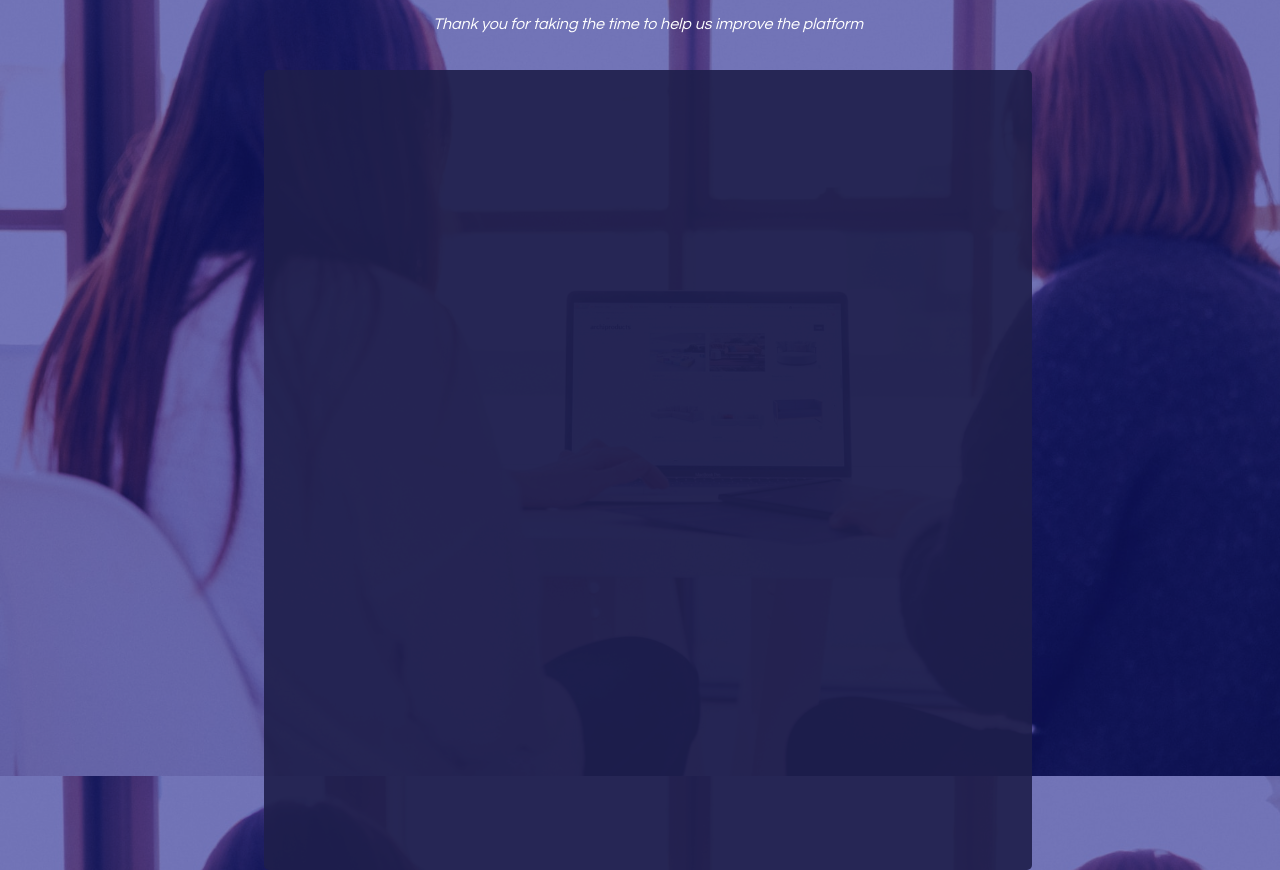
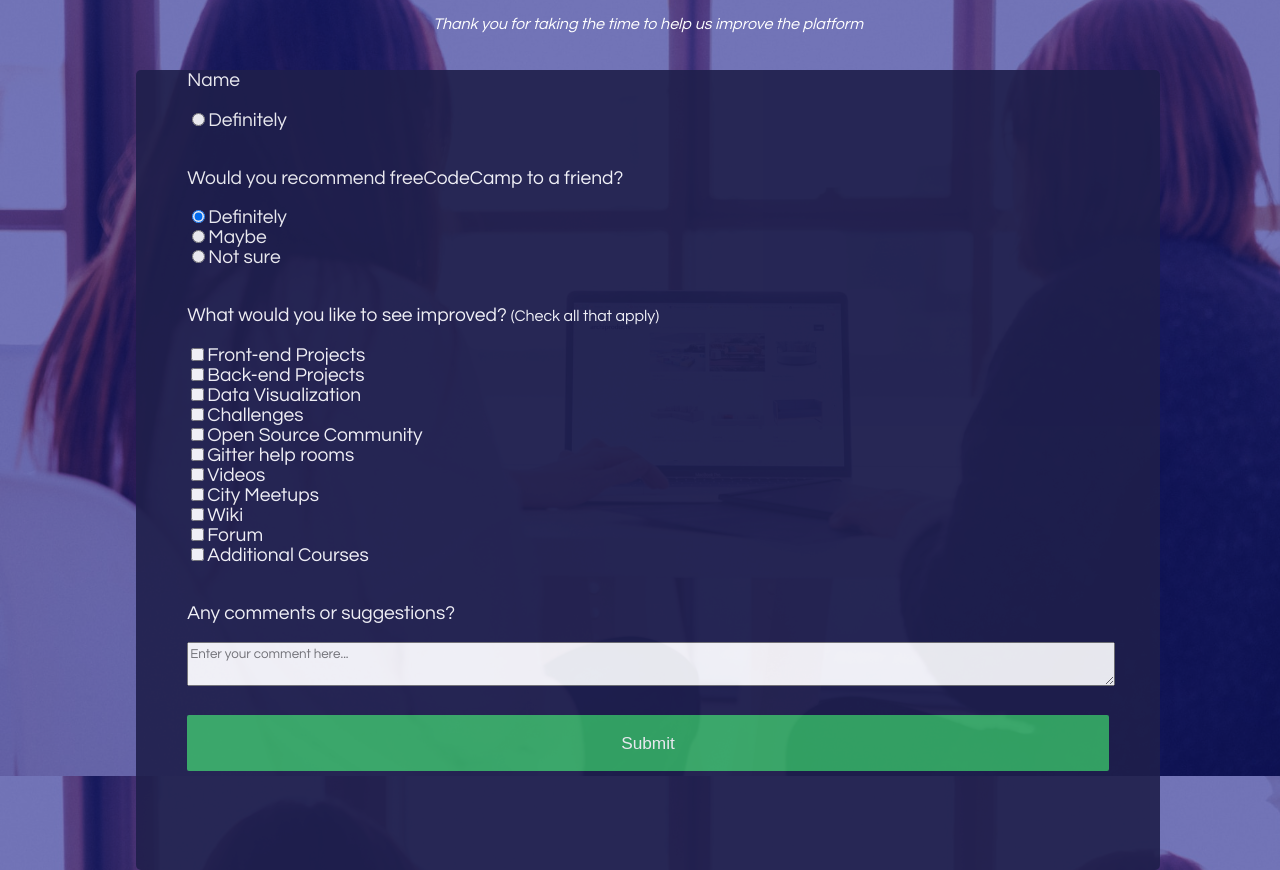
Before and after one commit to Juddalicious/FCC-second-project, a plain HTML site: page index.html in a window 1280 px wide. Shown: the part 83-953 px from the top of the page. Drawn offline with Linux system fonts and the light colour scheme.

Commit message:
wrote many input boxes

```diff
--- a/index.html
+++ b/index.html
@@ -12,8 +12,69 @@
     <h1 class="heading">freeCodeCamp Survey Form</h1>
     <p class="tagline">Thank you for taking the time to help us improve the platform</p>
     <div class="card">
-
+    <form action="https://www.theprennialquote.com">
+        <div class="inner_card">
+            <p class="intro">Name</p>
+            <label for="definitely">
+                <input id="definitely" type="radio" name="recommendation" checked>Definitely
+            </label>
+        </div>
+        <div class="inner_card">
+            <p class="intro">Would you recommend freeCodeCamp to a friend?</p>
+            <label for="definitely">
+                <input id="definitely" type="radio" name="recommendation" checked>Definitely
+            </label>
+            <label for="maybe">
+                <input id="maybe" type="radio" name="recommendation">Maybe
+            </label>
+            <label for="Not sure">
+                <input id="Not sure" type="radio" name="recommendation">Not sure
+            </label>
+        </div>
+        <div class="inner_card">
+        <p class="intro">What would you like to see improved? <small>(Check all that apply)</small></p>
+        <label for="front-end_projects">
+            <input id="front-end_projects" type="checkbox" name="improvement">Front-end Projects
+        </label>
+        <label for="Back-end Projects">
+            <input id="Back-end Projects" type="checkbox" name="improvement">Back-end Projects
+        </label>
+        <label for="Data Visualization">
+            <input id="Data Visualization" type="checkbox" name="improvement">Data Visualization
+        </label>
+        <label for="Challenges">
+            <input id="Challenges" type="checkbox" name="improvement">Challenges
+        </label>
+        <label for="Open Source Community">
+            <input id="Open Source Community" type="checkbox" name="improvement">Open Source Community
+        </label>
+        <label for="Gitter help rooms">
+            <input id="Gitter help rooms" type="checkbox" name="improvement">Gitter help rooms
+        </label>
+        <label for="Videos">
+            <input id="Videos" type="checkbox" name="improvement">Videos
+        </label>
+        <label for="City Meetups">
+            <input id="City Meetups" type="checkbox" name="improvement">City Meetups
+        </label>
+        <label for="Wiki">
+            <input id="Wiki" type="checkbox" name="improvement">Wiki
+        </label>
+        <label for="Forum">
+            <input id="Forum" type="checkbox" name="improvement">Forum
+        </label>
+        <label for="Additional Courses">
+            <input id="Additional Courses" type="checkbox" name="improvement">Additional Courses
+        </label>
+        </div>
+        <div class="inner_card">
+            <p class="intro">Any comments or suggestions?</p>
+             <textarea name="message" placeholder="Enter your comment here..."></textarea>
+        </div>
+        <div class=button_card>
+            <button class="button" type="submit">Submit</button></form>
+        </div>
+    </form>
     </div>
-
 </body>
 </html>
--- a/style.css
+++ b/style.css
@@ -27,9 +27,44 @@ body {
 .card {
     margin: 10vh auto;
     height: 100%;
-    width: 60%;
+    width: 80%;
     opacity: 0.90;
     border-radius: 5px;
     margin-top: 3%;
     background-color: #1f1f4b;
+    font-size: 1.2em;
 }
+
+label {
+    display: block;
+}
+
+.button  {
+background-color: #37af65;
+color: var(--main_font_color);
+font-size: 0.9em;
+border-style: none;
+border-radius: 2px;
+width: 90%;
+padding: 1em 0;
+margin: 1.5em 0
+}
+
+textarea {
+    width: 100%;
+    font-family: Questrial, sans-serif;
+    line-height: 1.4em;
+}
+
+.intro {
+    text-align: left;
+    margin-top: 2em;
+
+}
+
+.inner_card {
+    width: 90%;
+    margin: 0 auto;
+    color: var(--main_font_color);
+    text-align: left;
+}
```
